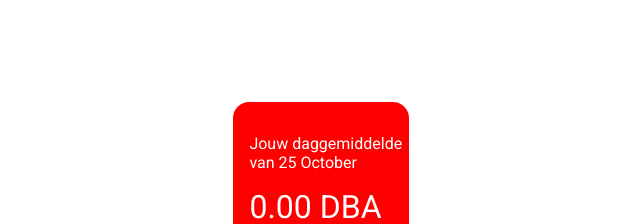
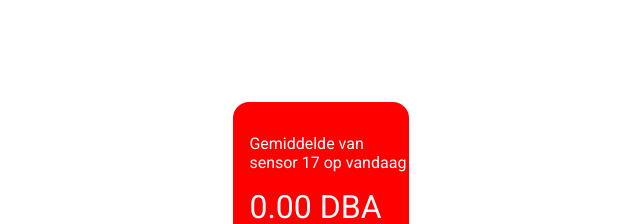
Before and after one commit to Koen-Schrijvers/Project_AI, an Angular app in the folder dashboard/: page / in a window 1280 px wide. Shown: the part 386-610 px from the top of the page, without its empty margins (533-1173 px from the left). Built offline with nearby package versions, Linux system fonts and the light colour scheme; no server answers.

Commit message:
Add parameter sensor number

```diff
--- a/dashboard/src/app/app.component.html
+++ b/dashboard/src/app/app.component.html
@@ -2,7 +2,7 @@
 
 
 <div class="parent">
-  <div class="div1"><app-statsblock></app-statsblock></div>
+  <div class="div1"><app-statsblock [nodeNumber]="'17'"></app-statsblock></div>
   <div class="div2"></div>
   <div class="div3"></div>
   <div class="div4"></div>
--- a/dashboard/src/app/statsblock/statsblock.component.html
+++ b/dashboard/src/app/statsblock/statsblock.component.html
@@ -1,6 +1,6 @@
 <div class="block-container">
     <div class="text-block">
-        <p>Jouw daggemiddelde van {{DayText}}</p>
+        <p>Gemiddelde van sensor {{nodeNumber}} op vandaag</p>
         <div class="dba">{{Meanday | number : '1.2-2'}} DBA</div>
     </div>
 </div>
--- a/dashboard/src/app/statsblock/statsblock.component.ts
+++ b/dashboard/src/app/statsblock/statsblock.component.ts
@@ -1,4 +1,4 @@
-import { Component, OnInit } from '@angular/core';
+import { Component, Input, OnInit } from '@angular/core';
 import { AsasenseService } from 'src/services/asasense.service';
 
 @Component({
@@ -7,6 +7,8 @@ import { AsasenseService } from 'src/services/asasense.service';
   styleUrls: ['./statsblock.component.css']
 })
 export class StatsblockComponent implements OnInit {
+
+  @Input() nodeNumber: string = '';
 
   constructor(private asasense: AsasenseService) { }
 
```
